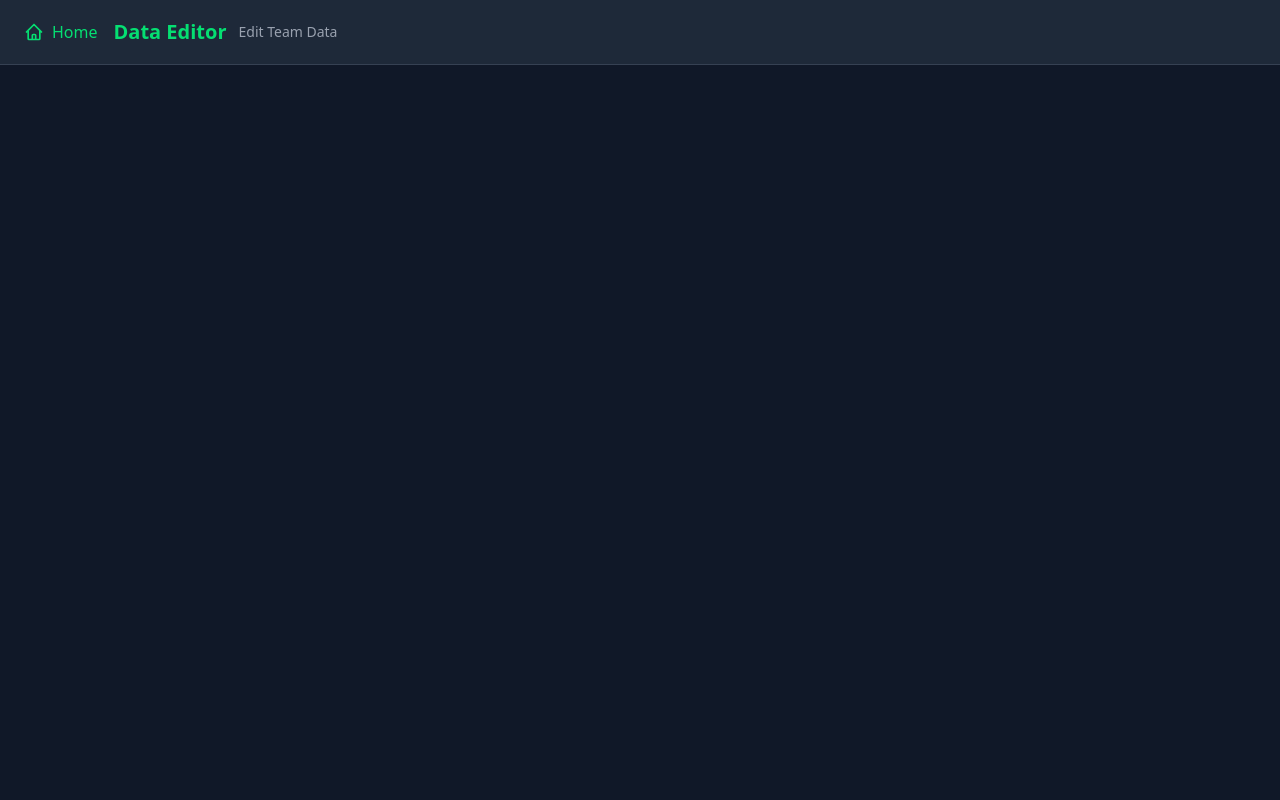
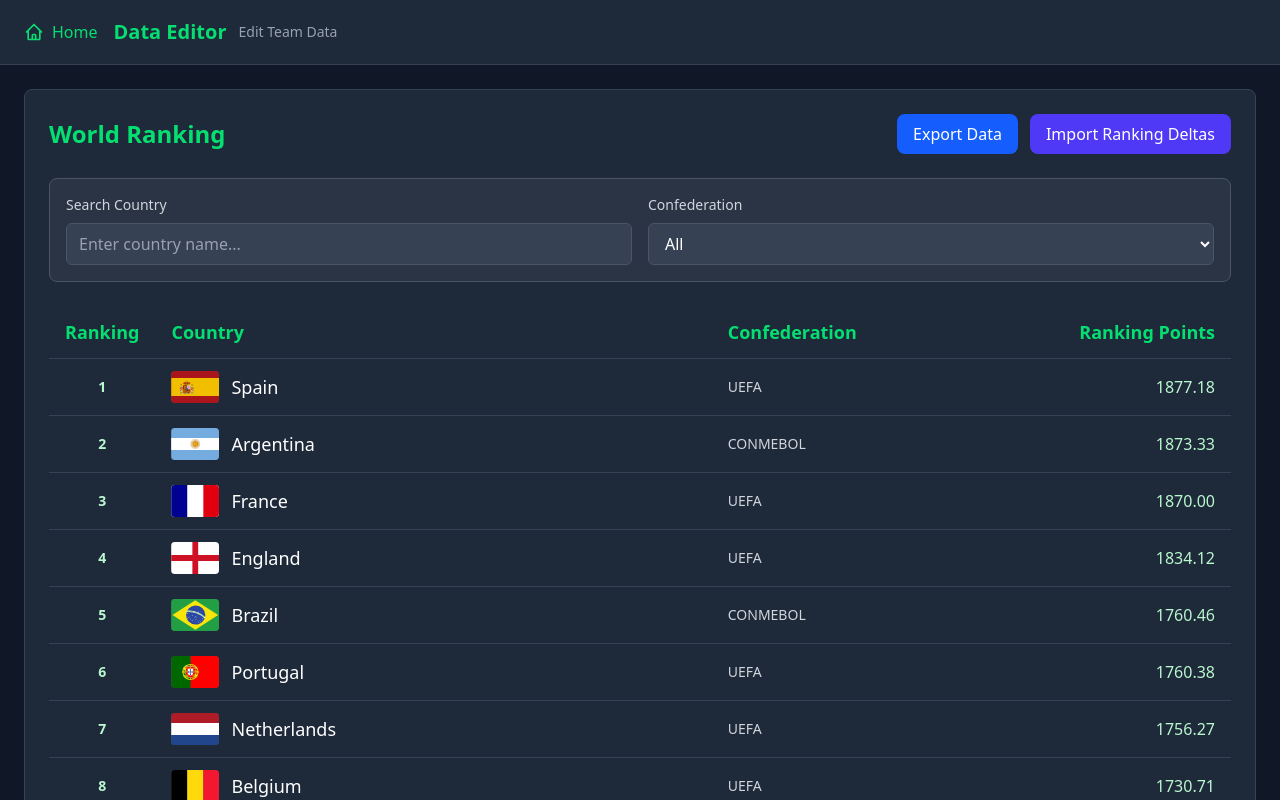
Before and after one commit to nairrrahul/competitions-hub, a React (Vite) app: page /competitions-hub/data-editor in a window 1280 px wide. Shown: the top 800 px of the page. Built offline with nearby package versions, Linux system fonts and the light colour scheme.

Commit message:
World Rankings Display

```diff
--- a/src/components/competitionSimulator/MatchFlag.tsx
+++ b/src/components/competitionSimulator/MatchFlag.tsx
@@ -1,18 +1,18 @@
 import { useGlobalStore } from "../../state/GlobalState";
 
-const MatchFlag: React.FC<{ countryName: string }> = ({ countryName }) => {
+const MatchFlag: React.FC<{ countryName: string, w: number, h: number, s: number }> = ({ countryName, w, h, s }) => {
   const getNationFlagCode = useGlobalStore(state => state.getNationFlagCode);
   const flagCode = getNationFlagCode(countryName);
 
   return (
-    <div className="relative w-7 h-5 overflow-hidden rounded flex items-center justify-center bg-gray-600">
+    <div className={`relative w-${w} h-${h} overflow-hidden rounded flex items-center justify-center bg-gray-600`}>
       {flagCode && (
         <span
           className={`fi fi-${flagCode} absolute inset-0`}
           style={{
             fontSize: '1rem',
             lineHeight: '1',
-            transform: 'scale(1.5)',
+            transform: `scale(${s})`,
           }}
         ></span>
       )}
--- a/src/components/competitionSimulator/MatchRow.tsx
+++ b/src/components/competitionSimulator/MatchRow.tsx
@@ -12,7 +12,7 @@ const MatchRow: React.FC<MatchRowProps> = ({ match, index }) => {
      <div key={index} className="flex items-center justify-between bg-gray-700 rounded p-3 relative">
       <div className="flex items-center gap-2">
         <div className="flex items-center gap-2">
-          <MatchFlag countryName={match.homeTeam} />
+          <MatchFlag countryName={match.homeTeam} w={7} h={5} s={1.5}/>
           <span className="text-white font-medium">{match.homeTeam}</span>
         </div>
       </div>
@@ -21,7 +21,7 @@ const MatchRow: React.FC<MatchRowProps> = ({ match, index }) => {
       </div>
       <div className="flex items-center gap-2">
         <span className="text-white font-medium">{match.awayTeam}</span>
-        <MatchFlag countryName={match.awayTeam} />
+        <MatchFlag countryName={match.awayTeam} w={7} h={5} s={1.5} />
       </div>
     </div>
   );
--- a/src/pages/DataEditor.tsx
+++ b/src/pages/DataEditor.tsx
@@ -1,9 +1,50 @@
 import { Link } from "react-router-dom";
+import { useState, useMemo } from "react";
 import { useGlobalStore } from "../state/GlobalState";
+import MatchFlag from "../components/competitionSimulator/MatchFlag";
+import type { NationInfo } from "../types/rosterManager";
+
+const CONFEDERATIONS = ["All", "AFC", "CAF", "CONCACAF", "CONMEBOL", "OFC", "UEFA"];
 
 const DataEditor: React.FC = () => {
+  const nationInfo = useGlobalStore(state => state.nationInfo);
+  const [searchTerm, setSearchTerm] = useState("");
+  const [selectedConfederation, setSelectedConfederation] = useState("All");
 
-  console.log(useGlobalStore.getState().nationInfo);
+  // Sort nations by ranking points (descending) - keeps original ranking indices
+  const sortedNations = useMemo(() => {
+    return Object.entries(nationInfo as NationInfo)
+      .sort(([, a], [, b]) => (b.rankingPts || 0) - (a.rankingPts || 0));
+  }, [nationInfo]);
+
+  // Create a map of original rankings for each country
+  const rankingMap = useMemo(() => {
+    const map: { [key: string]: number } = {};
+    sortedNations.forEach(([countryName], index) => {
+      map[countryName] = index + 1;
+    });
+    return map;
+  }, [sortedNations]);
+
+  // Filter based on search and confederation (but keep original rankings)
+  const filteredNations = useMemo(() => {
+    return sortedNations.filter(([countryName, info]) => {
+      const matchesSearch = countryName.toLowerCase().includes(searchTerm.toLowerCase());
+      const matchesConfederation = selectedConfederation === "All" || info.confederationID === selectedConfederation;
+      return matchesSearch && matchesConfederation;
+    });
+  }, [sortedNations, searchTerm, selectedConfederation]);
+
+  const handleExportData = () => {
+    // TODO: implement export data action
+    console.log('Export Data clicked');
+  };
+
+  const handleImportRankingDeltas = () => {
+    // TODO: implement import ranking deltas action
+    console.log('Import Ranking Deltas clicked');
+  };
+
   return (
     <div className="min-h-screen bg-gray-900 text-white">
       <header className="bg-gray-800 border-b border-gray-700 w-full">
@@ -22,12 +63,115 @@ const DataEditor: React.FC = () => {
               <h1 className="text-xl font-bold text-green-400">Data Editor</h1>
               <span className="ml-3 text-sm text-gray-400">Edit Team Data</span>
             </div>
-
           </div>
         </div>
       </header>
+
+      <main className="w-full px-6 py-6">
+        {/* World Ranking Section */}
+        <div className="bg-gray-800 rounded-lg border border-gray-700 p-6">
+          {/* Header with Title and Buttons */}
+          <div className="flex items-center justify-between mb-6">
+            <h2 className="text-2xl font-bold text-green-400">World Ranking</h2>
+            <div className="flex items-center gap-3">
+              <button
+                onClick={handleExportData}
+                className="px-4 py-2 rounded-lg bg-blue-600 text-white hover:bg-blue-700 transition-colors font-medium"
+              >
+                Export Data
+              </button>
+              <button
+                onClick={handleImportRankingDeltas}
+                className="px-4 py-2 rounded-lg bg-indigo-600 text-white hover:bg-indigo-700 transition-colors font-medium"
+              >
+                Import Ranking Deltas
+              </button>
+            </div>
+          </div>
+
+          {/* Filter Bar */}
+          <div className="bg-gray-700/50 rounded-lg p-4 mb-6 border border-gray-600">
+            <div className="grid grid-cols-1 md:grid-cols-2 gap-4">
+              {/* Search */}
+              <div>
+                <label className="block text-sm font-medium text-gray-300 mb-2">Search Country</label>
+                <div className="relative">
+                  <input
+                    type="text"
+                    value={searchTerm}
+                    onChange={(e) => setSearchTerm(e.target.value)}
+                    placeholder="Enter country name..."
+                    className="w-full px-3 py-2 bg-gray-700 border border-gray-600 rounded-md text-white placeholder-gray-400 focus:outline-none focus:ring-2 focus:ring-green-400 focus:border-transparent"
+                  />
+                  {searchTerm && (
+                    <button
+                      onClick={() => setSearchTerm('')}
+                      className="absolute right-2 top-1/2 transform -translate-y-1/2 text-gray-400 hover:text-white"
+                    >
+                      ×
+                    </button>
+                  )}
+                </div>
+              </div>
+
+              {/* Confederation Filter */}
+              <div>
+                <label className="block text-sm font-medium text-gray-300 mb-2">Confederation</label>
+                <select
+                  value={selectedConfederation}
+                  onChange={(e) => setSelectedConfederation(e.target.value)}
+                  className="w-full px-3 py-2 bg-gray-700 border border-gray-600 rounded-md text-white focus:outline-none focus:ring-2 focus:ring-green-400 focus:border-transparent"
+                >
+                  {CONFEDERATIONS.map(conf => (
+                    <option key={conf} value={conf}>{conf}</option>
+                  ))}
+                </select>
+              </div>
+            </div>
+          </div>
+
+          {/* Table */}
+          <div className="overflow-x-auto">
+            <table className="w-full text-sm">
+              <thead>
+                <tr className="border-b border-gray-700">
+                  <th className="text-center text-lg py-3 px-4 font-semibold text-green-400 w-16">Ranking</th>
+                  <th className="text-left text-lg py-3 px-4 font-semibold text-green-400">Country</th>
+                  <th className="text-left text-lg py-3 px-4 font-semibold text-green-400">Confederation</th>
+                  <th className="text-right text-lg py-3 px-4 font-semibold text-green-400">Ranking Points</th>
+                </tr>
+              </thead>
+              <tbody>
+                {filteredNations.map(([countryName, info]) => (
+                  <tr
+                    key={countryName}
+                    className="border-b border-gray-700 hover:bg-gray-700/50 transition-colors"
+                  >
+                    <td className="py-3 px-4 text-center text-green-200 font-bold">{rankingMap[countryName]}</td>
+                    <td className="py-3 px-4">
+                      <div className="flex items-center gap-3">
+                        <MatchFlag countryName={countryName} w={12} h={8} s={2.3}/>
+                        <span className="text-white text-lg font-medium">{countryName}</span>
+                      </div>
+                    </td>
+                    <td className="py-3 px-4 text-gray-300">{info.confederationID}</td>
+                    <td className="py-3 px-4 text-right">
+                      <span className="text-green-200 text-base font-medium">{info.rankingPts.toFixed(2)}</span>
+                    </td>
+                  </tr>
+                ))}
+              </tbody>
+            </table>
+          </div>
+
+          {/* Total Countries Count */}
+          <div className="mt-4 text-sm text-gray-400">
+            Showing {filteredNations.length} of {sortedNations.length} countries
+          </div>
+        </div>
+      </main>
     </div>
   );
-}
+};
 
 export default DataEditor;
```
